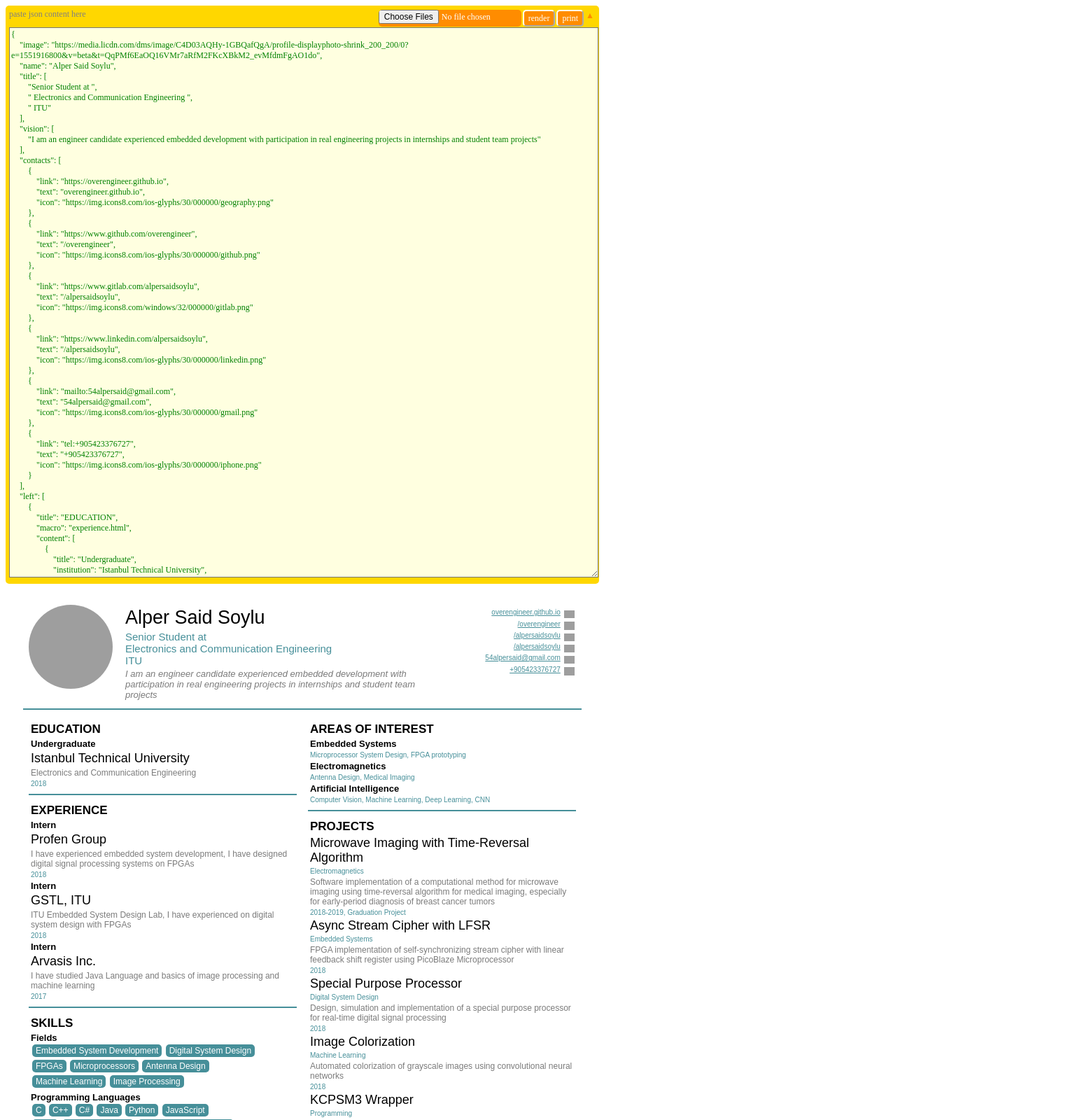
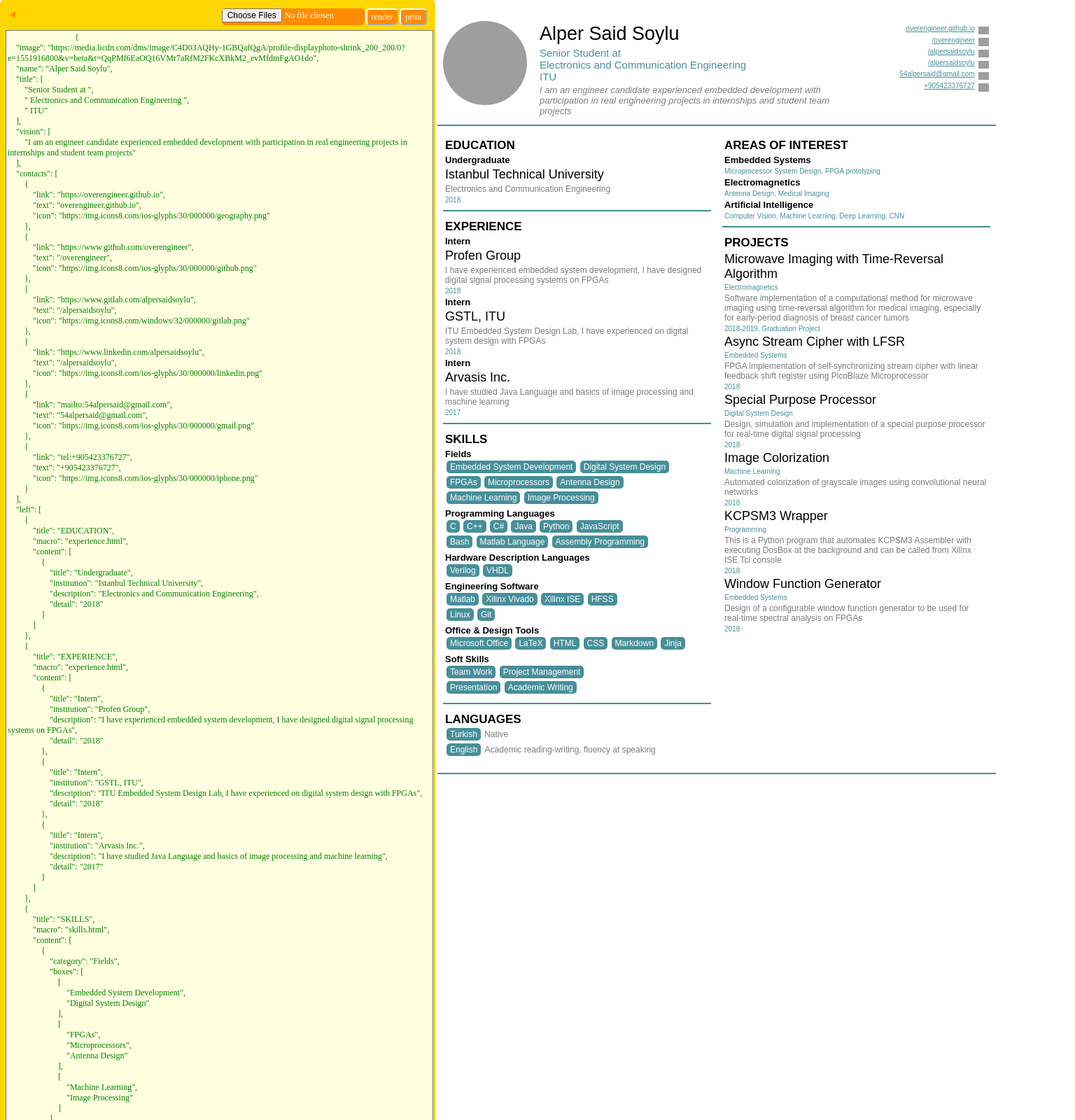
Before and after one commit to overengineer/cirriculumvitae, a Flask app: page /edit in a window 1536 px wide. Shown: the top 1600 px of the page at 70% size. Run offline with Flask 2, Linux system fonts and the light colour scheme; grey boxes are pictures that could not be loaded.

Commit message:
responsive

```diff
--- a/static/js/edit.js
+++ b/static/js/edit.js
@@ -1,11 +1,32 @@
-    function togglePanel (button,id) {
-		panel=document.getElementById(id);
-		panel.hidden=!panel.hidden;
-		if (panel.hidden) {
+    function togglePanelVertical (button) {
+		console.log(button)
+		hide=document.getElementById('hide-vertical');
+		if (hide.style["display"]=="block"){
+			hide.style["display"]="none";
 			button.value = "\u25BC";
 		} else {
+			hide.style["display"]="block";
 			button.value= "\u25B2";
 		}
+	}
+
+    function togglePanelHorizontal (button) {
+		console.log(button)
+		hide=document.getElementById('hide-horizontal');
+		edit=document.getElementById('edit');
+		view=document.getElementById('view');
+		if (hide.style["display"]=="block"){
+			hide.style["display"]="none";
+			button.value = "\u25B6";
+			edit.style["width"]="20px";
+			view.style["left"]="20px";
+		} else {
+			hide.style["display"]="block";
+			button.value= "\u25C0";
+			edit.style["width"]="600px";
+			view.style["left"]="600px";
+		}
+		button.disabled=false;
 	}
 
       var readTextFile = function(event,targetId) {
--- a/static/styles/editor.css
+++ b/static/styles/editor.css
@@ -10,21 +10,29 @@
     color: gray;
 }
 
-.edit {
+#edit {
     background-color: gold;
     border-radius: 5px;
-    padding: 5px;
+    padding: 8px;
     font-size: 12px;
-    overflow: auto;
+    overflow-x: hidden;
 }
 
-#hide {
-    margin-right: 2px;
+
+#hide-vertical {
+    margin-right: 6px;
+    display: block;
+}
+
+
+#hide-horiztontal {
+    display: block;
 }
 
 textarea {
     font-size: 12px;
     position: relative;
+    resize: none;
     left: 0;
     right: 0;
     height: 30vh;
@@ -42,6 +50,16 @@
     margin: 0;
     padding: 0;
 }
+
+#arrow-vertical {
+    display: block;
+}
+
+#arrow-horizontal {
+    position: absolute;
+    display: none;
+}
+
 
 .button {
     background-color: darkorange;
@@ -62,9 +80,62 @@
 }
 
 @media print {
-    .edit {
+    #edit {
         display: none;
         hidden: true;
         visible: false;
     }
 }
+
+
+@media only screen and (min-width: 1500px) {
+    #edit {
+        position: absolute;
+        top: 0;
+        left: 0;
+        width: 600px;
+        height: 95vh;
+        overflow: hidden;
+        border: none;
+        border-bottom-width: 10px;
+        border-style: solid;
+        border-color: gold;
+    }
+
+    #arrow-vertical {
+        display: none;
+    }
+
+    #arrow-horizontal {
+        position: absolute;
+        display: block;
+    }
+
+    #hide-vertical {
+        display: block;
+    }
+
+    #hide-horizontal {
+        display: block;
+    }
+
+
+    textarea {
+        position: absolute;
+        resize: none;
+        top: 40px;
+        left: 5px;
+        height: 100%;
+        min-width: 97.5%;
+        max-width: 97.5;
+    }
+
+
+    #view {
+        position: absolute;
+        top: 0;
+        left: 600px;
+        min-height: 1200px;
+        max-width: 848px;
+    }
+}
--- a/templates/edit.html
+++ b/templates/edit.html
@@ -5,20 +5,26 @@
 <script type="text/javascript" src="{{url_for('static', filename='js/edit.js')}}"></script>
 {% endblock %}
 {% block body %}
-<div class="edit">
+<div id="edit">
+    <input type="button" class="arrow" id="arrow-horizontal" onclick="togglePanelHorizontal(this)" value="&#x25C0">
+
+    <div id="hide-horizontal">
+
         <div class="error">{{ error }}</div>
         <div class="message">{{ message }}</div>
-    <input type="button" class="arrow" onclick="togglePanel(this,'hide')" value="&#x25B2">
+
+
+        <input type="button" class="arrow" id="arrow-vertical" onclick="togglePanelVertical(this)" value="&#x25B2">
+
         <input type="button" class="button" style="float:right" onclick="window.print();return false;" value="print" />
-    <div>
+        <div class="form">
             <form action="/edit" method="POST">
+                <input type="hidden" method="GET" value="1">
                 <div>
                     <input type="submit" value="render" class="button" style="float:right">
                     <input type="file" value="import JSON" multiple="false" accept="application/json,.json" class="button" style="float:right" onchange="readTextFile(event,'data')">
                 </div>
-            <div id="hide">
-                <input type="hidden" method="GET" value="1">
-                <div class="explanation">paste json content here</div>
+                <div id="hide-vertical">
                     <textarea name="data" id="data" placeholder="paste json content here" required>
 				{{ json }}
 				</textarea>
@@ -26,8 +32,9 @@
             </form>
         </div>
     </div>
+</div>
 
-<div class="view">
+<div id="view">
     {{ super() }}
 </div>
 {% endblock %}
```
Lines whose indentation alone changed are shown as unchanged.
